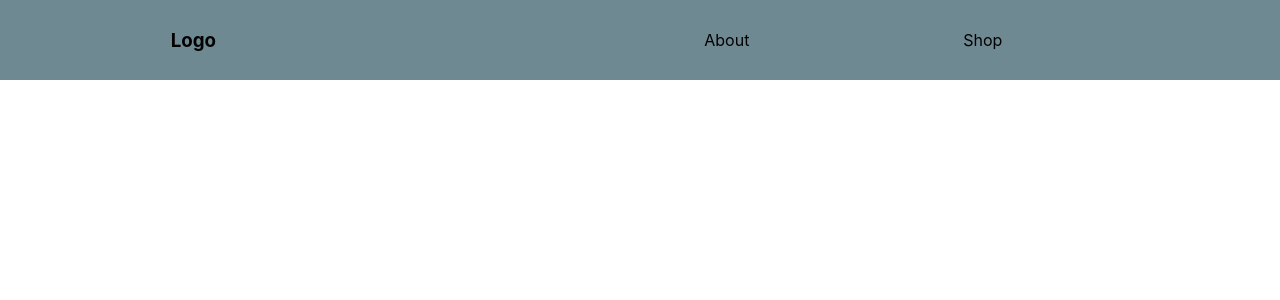
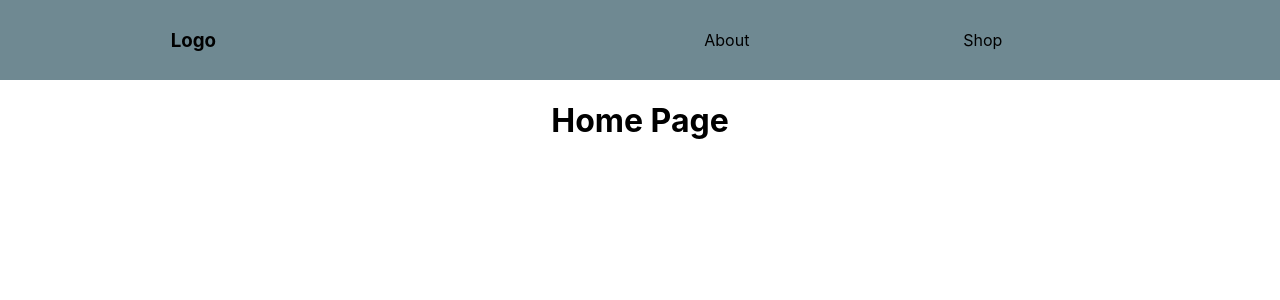
Before and after one commit to jianingroja/shop-router, a React (Create React App) app: page / in a window 1280 px wide. Shown: the top 300 px of the page. Built offline with nearby package versions, Linux system fonts and the light colour scheme.

Commit message:
add Switch and exact

```diff
--- a/src/App.js
+++ b/src/App.js
@@ -10,11 +10,20 @@
     <Router>
       <div className="App">
         <Nav />
-        <Route path="/about" component={About} />
-        <Route path="/shop" component={Shop} />
+        <Switch>
+          <Route path="/" exact component={Home} />
+          <Route path="/about" component={About} />
+          <Route path="/shop" component={Shop} />
+        </Switch>
       </div>
     </Router>
   );
 }
 
+const Home = () => (
+  <div>
+    <h1>Home Page</h1>
+  </div>
+);
+
 export default App;
```
